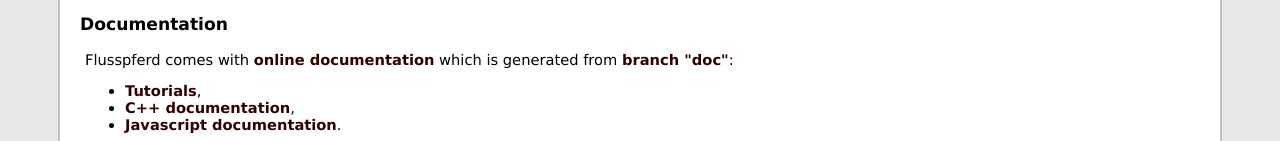
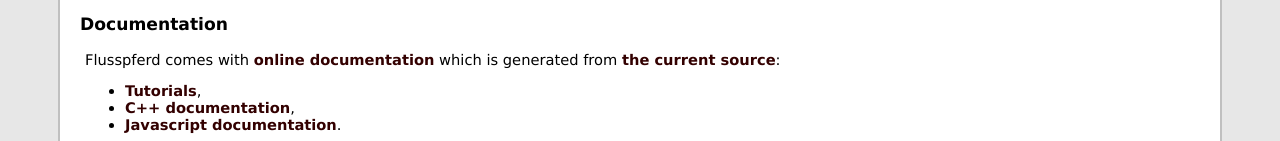
Before and after one commit to Flusspferd/flusspferd, a plain HTML site: page index.html in a window 1280 px wide. Shown: the part 648-789 px from the top of the page. Drawn offline with Linux system fonts and the light colour scheme.

Commit message:
website: don't link to removed branch

```diff
--- a/index.html
+++ b/index.html
@@ -78,7 +78,7 @@ a.footnote-link { vertical-align: super; font-size: 6pt; color: #555 }
    <a name="documentation"></a><h3>Documentation</h3>
    <div class="subcontent">
      <p>Flusspferd comes with <a href="http://docs.flusspferd.org/">online documentation</a> which is generated from
-        <a href="http://github.com/ruediger/flusspferd/tree/doc">branch "doc"</a>:</p>
+        <a href="http://github.com/ruediger/flusspferd/tree/master">the current source</a>:</p>
      <ul>
        <li><a href="http://flusspferd.org/docs/tutorials.html">Tutorials</a>,</li>
        <li><a href="http://flusspferd.org/docs/namespaces.html">C++ documentation</a>,</li>
```
